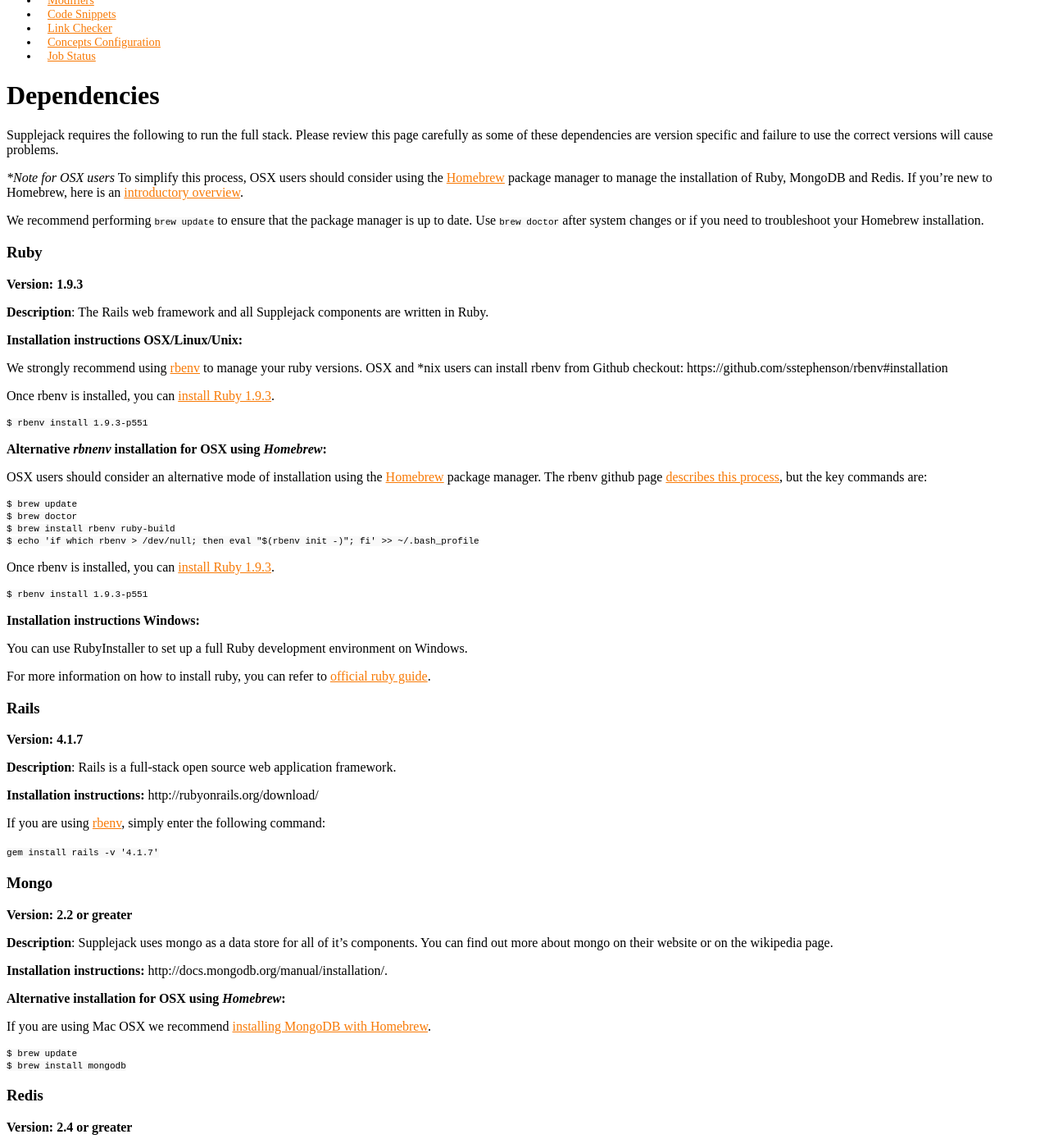
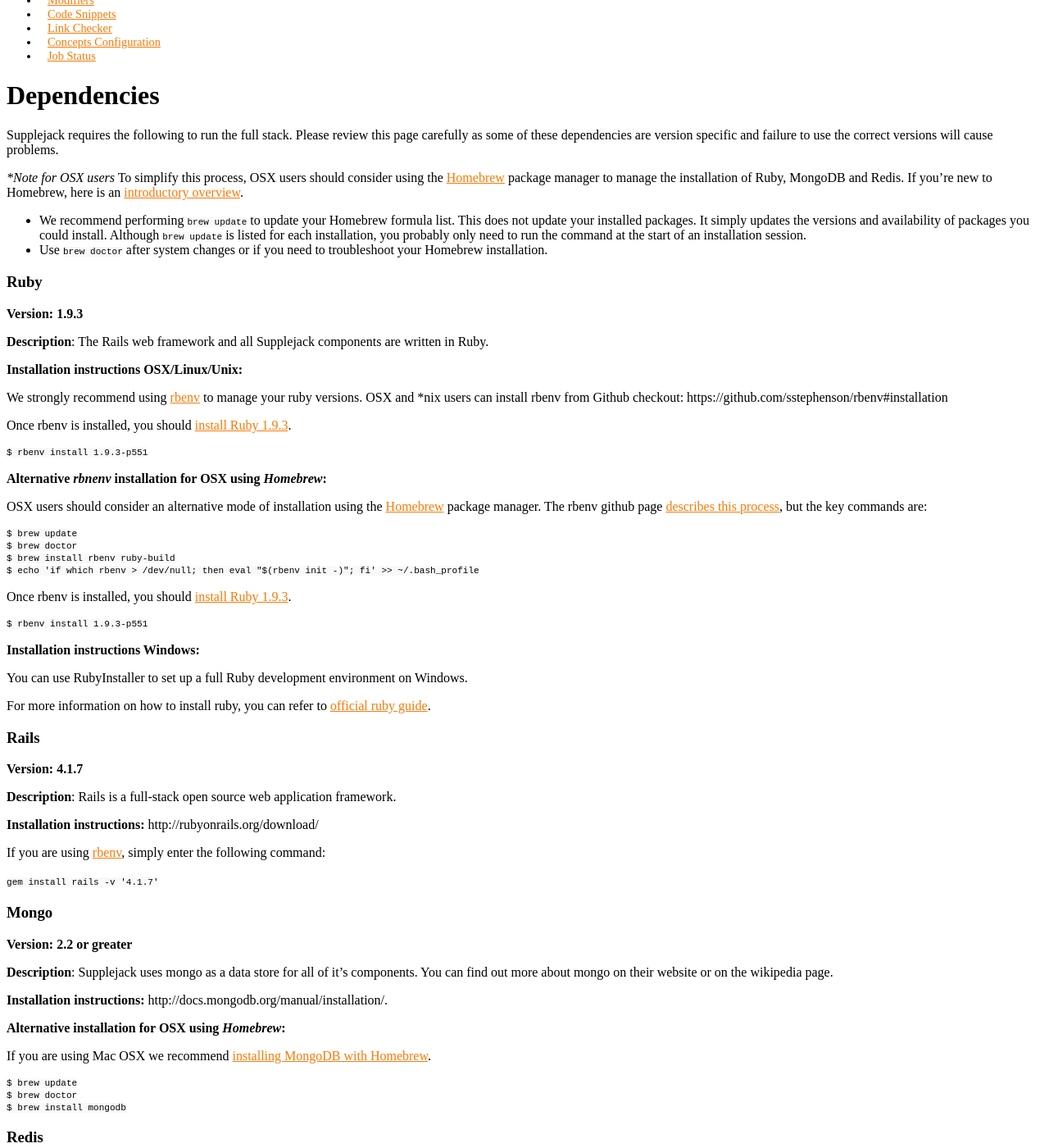
Before and after one commit to DigitalNZ/supplejack, a Jekyll site: the page built from _posts/2014-05-01-dependencies.md, in a window 1280 px wide and 1400 px high, scrolled down 656 px. Shown: the whole window at 82% size. Built offline with Jekyll 4.4.1, drawn with Linux system fonts in a browser that asks for light colours; Markdown is read by kramdown in place of the engine named in the settings; a style sheet for code colours, icons or effects is not loaded; some of the changed text lies outside the part shown.

Commit message:
Update 2014-05-01-dependencies.md

````diff
--- a/_posts/2014-05-01-dependencies.md
+++ b/_posts/2014-05-01-dependencies.md
@@ -11,7 +11,8 @@
 **Note for OSX users*
 To simplify this process, OSX users should consider using the [Homebrew](http://brew.sh/) package manager to manage the installation of Ruby,  MongoDB and Redis. If you're new to Homebrew, here is an [introductory overview](http://matthewcarriere.com/2013/08/05/how-to-install-and-use-homebrew/).
 
-We recommend performing `brew update` to ensure that the package manager is up to date. Use `brew doctor` after system changes or if you need to troubleshoot your Homebrew installation.
+* We recommend performing `brew update` to update your Homebrew formula list. This does not update your installed packages. It simply updates the versions and availability of packages you could install. Although `brew update` is listed for each installation, you probably only need to run the command at the start of an installation session.
+* Use `brew doctor` after system changes or if you need to troubleshoot your Homebrew installation.
 
 ### Ruby
 
@@ -23,7 +24,7 @@
 
 We strongly recommend using [rbenv](https://github.com/sstephenson/rbenv) to manage your ruby versions. OSX and *nix users can install rbenv from Github checkout: https://github.com/sstephenson/rbenv#installation
 
-Once rbenv is installed, you can [install Ruby 1.9.3](https://github.com/sstephenson/rbenv#choosing-the-ruby-version).
+Once rbenv is installed, you should [install Ruby 1.9.3](https://github.com/sstephenson/rbenv#choosing-the-ruby-version).
 
 ```
 $ rbenv install 1.9.3-p551
@@ -40,7 +41,7 @@
 $ echo 'if which rbenv > /dev/null; then eval "$(rbenv init -)"; fi' >> ~/.bash_profile
 ```
 
-Once rbenv is installed, you can [install Ruby 1.9.3](https://github.com/sstephenson/rbenv#choosing-the-ruby-version).
+Once rbenv is installed, you should [install Ruby 1.9.3](https://github.com/sstephenson/rbenv#choosing-the-ruby-version).
 
 ```
 $ rbenv install 1.9.3-p551
@@ -79,6 +80,7 @@
 
 ```
 $ brew update
+$ brew doctor
 $ brew install mongodb
 ```
 
@@ -96,6 +98,7 @@
 
 ```
 $ brew update
+$ brew doctor
 $ brew install redis
 ```
 
````
